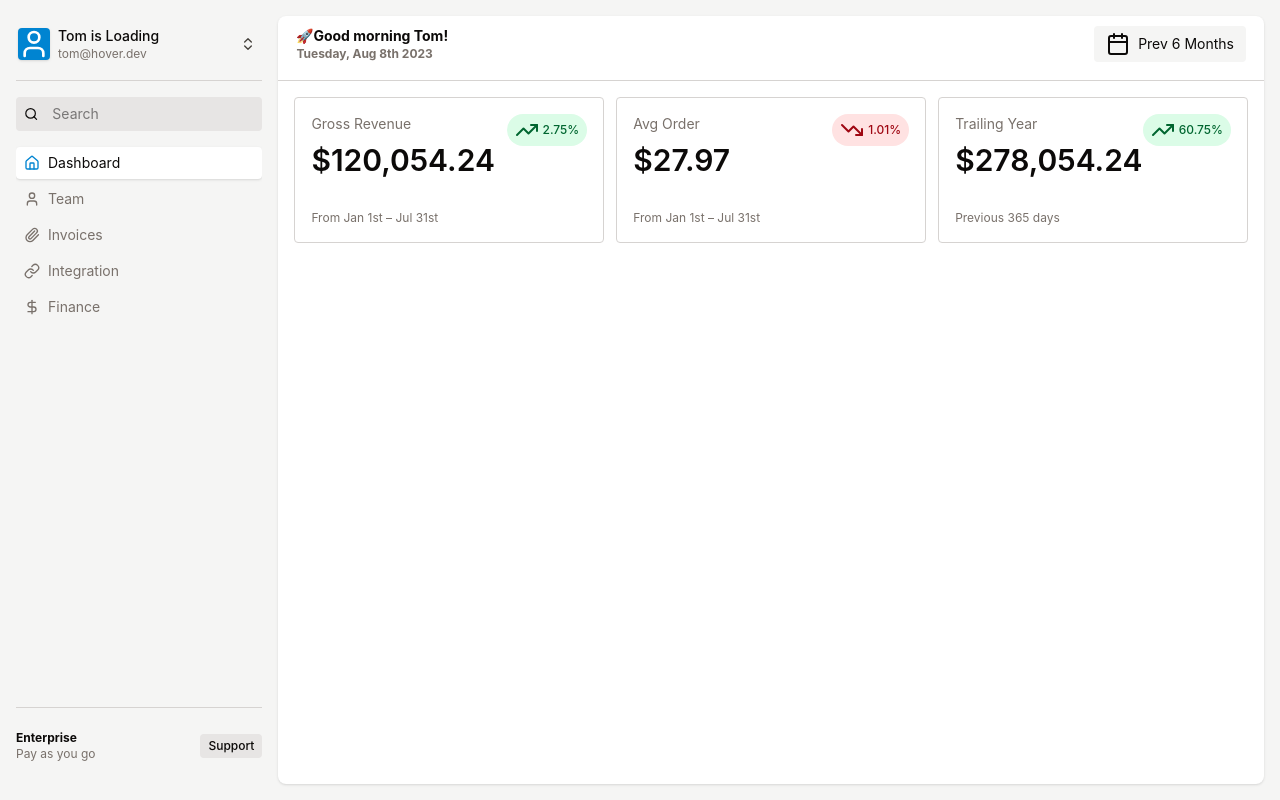
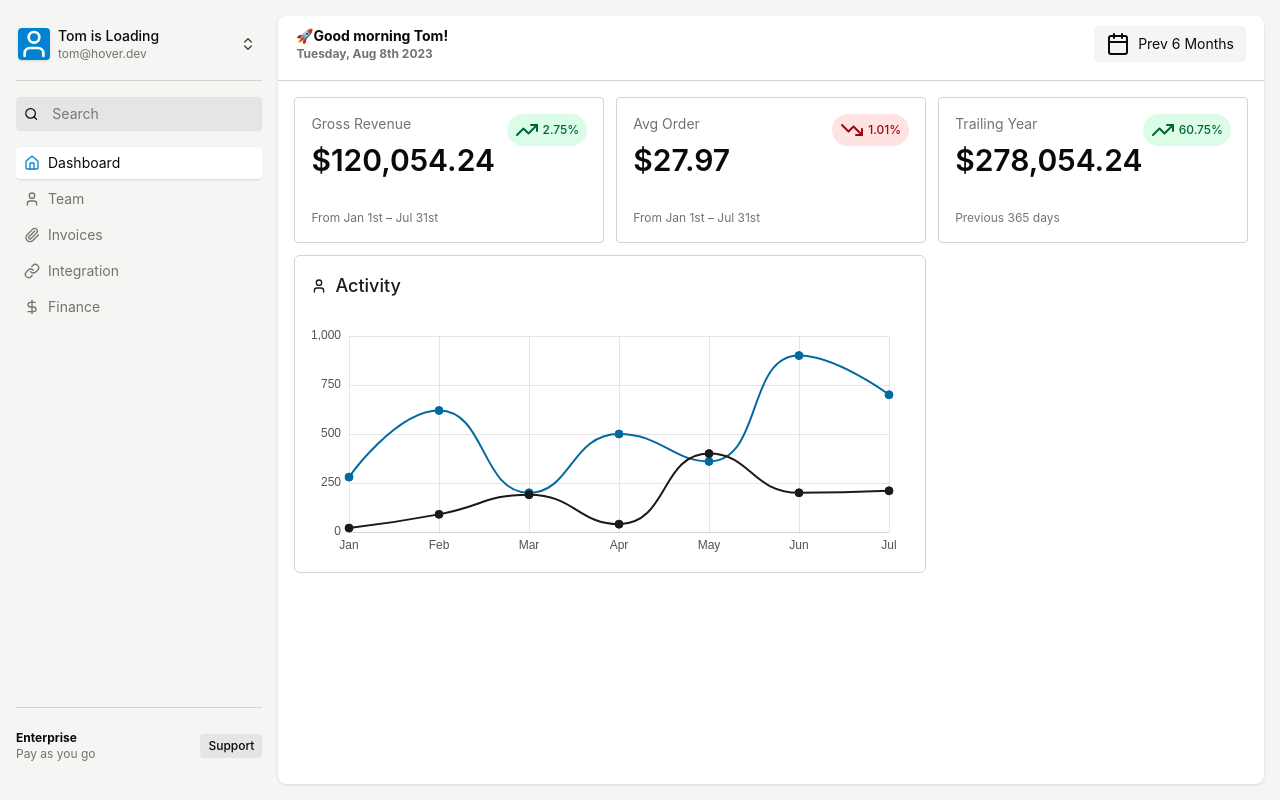
Before and after one commit to ZahraSoley/admin-dashboard, a React (Vite) app: page / in a window 1280 px wide. Built offline with nearby package versions, Linux system fonts and the light colour scheme.

Commit message:
add activity graph

```diff
--- a/package.json
+++ b/package.json
@@ -12,6 +12,8 @@
   "dependencies": {
     "@tailwindcss/vite": "^4.2.1",
     "cmdk": "^1.1.1",
+    "echarts": "^6.0.0",
+    "echarts-for-react": "^3.0.6",
     "lucide-react": "^0.577.0",
     "react": "^19.2.0",
     "react-dom": "^19.2.0",
--- /dev/null
+++ b/src/components/Dashboard/ActivityGraph.tsx
@@ -0,0 +1,133 @@
+import { User } from "lucide-react";
+import ReactECharts from "echarts-for-react";
+import type { EChartsOption } from "echarts";
+
+type ActivityPoint = {
+  month: string;
+  current: number;
+  previous: number;
+};
+
+const data: ActivityPoint[] = [
+  { month: "Jan", current: 280, previous: 20 },
+  { month: "Feb", current: 620, previous: 90 },
+  { month: "Mar", current: 200, previous: 190 },
+  { month: "Apr", current: 500, previous: 40 },
+  { month: "May", current: 360, previous: 400 },
+  { month: "Jun", current: 900, previous: 200 },
+  { month: "Jul", current: 700, previous: 210 },
+];
+
+export default function ActivityGraph() {
+  const option: EChartsOption = {
+    tooltip: {
+      trigger: "axis",
+      backgroundColor: "#fff",
+      borderColor: "#e7e5e4",
+      textStyle: {
+        color: "#292524",
+      },
+    },
+    grid: {
+      top: 20,
+      right: 20,
+      bottom: 20,
+      left: 0,
+      containLabel: true,
+    },
+    xAxis: {
+      type: "category",
+      boundaryGap: false,
+      data: data.map((item) => item.month),
+      axisLine: {
+        lineStyle: {
+          color: "#d6d3d1",
+        },
+      },
+      axisTick: {
+        show: false,
+      },
+      axisLabel: {
+        color: "#57534e",
+        fontSize: 12,
+      },
+      splitLine: {
+        show: true,
+        lineStyle: {
+          color: "#e7e5e4",
+        },
+      },
+    },
+    yAxis: {
+      type: "value",
+      min: 0,
+      max: 1000,
+      interval: 250,
+      axisLine: {
+        show: false,
+      },
+      axisTick: {
+        show: false,
+      },
+      axisLabel: {
+        color: "#57534e",
+        fontSize: 12,
+      },
+      splitLine: {
+        show: true,
+        lineStyle: {
+          color: "#e7e5e4",
+        },
+      },
+    },
+    series: [
+      {
+        name: "Current",
+        type: "line",
+        smooth: true,
+        symbol: "circle",
+        symbolSize: 8,
+        data: data.map((item) => item.current),
+        lineStyle: {
+          width: 2,
+          color: "#0369a1",
+        },
+        itemStyle: {
+          color: "#0369a1",
+          borderColor: "#0369a1",
+        },
+      },
+      {
+        name: "Previous",
+        type: "line",
+        smooth: true,
+        symbol: "circle",
+        symbolSize: 8,
+        data: data.map((item) => item.previous),
+        lineStyle: {
+          width: 2,
+          color: "#1c1917",
+        },
+        itemStyle: {
+          color: "#1c1917",
+          borderColor: "#1c1917",
+        },
+      },
+    ],
+  };
+
+  return (
+    <div className="col-span-8 overflow-hidden rounded-md border border-stone-300 bg-white">
+      <div className="p-4">
+        <h3 className="flex items-center gap-2 text-lg font-medium text-stone-900">
+          <User className="size-4" />
+          Activity
+        </h3>
+      </div>
+
+      <div className="h-64 w-full px-4">
+        <ReactECharts option={option} style={{ height: "100%", width: "100%" }} />
+      </div>
+    </div>
+  );
+}
--- a/src/components/Dashboard/Grid.tsx
+++ b/src/components/Dashboard/Grid.tsx
@@ -1,9 +1,11 @@
+import ActivityGraph from "./ActivityGraph"
 import StatCards from "./StatCards"
 
 const Grid = () => {
     return (
         <div className="px-4 grid gap-3 grid-cols-12">
             <StatCards />
+            <ActivityGraph />
         </div>
     )
 }
```
Also changed, not shown: 2 other files (tests, documents, lock files or other folders).
